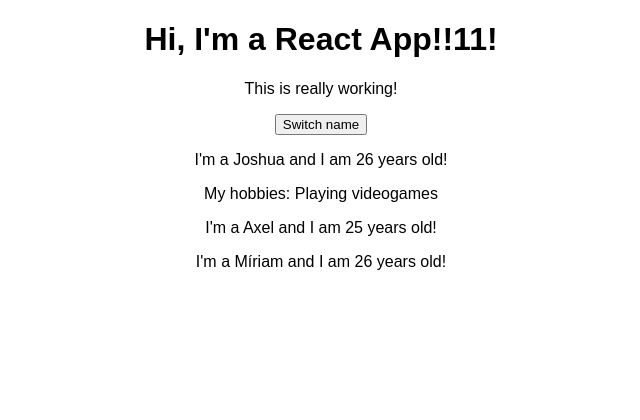
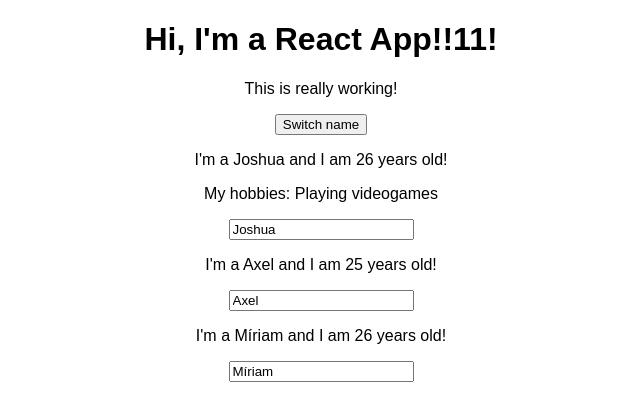
Before and after one commit to JoshMR94/react-complete-guide, a React (Create React App) app: page / in a window 1280 px wide. Shown: the top 420 px of the page, without its empty margins (319-959 px from the left). Built offline with nearby package versions, Linux system fonts and the light colour scheme.

Commit message:
Added two way data-binding

```diff
--- a/src/App.js
+++ b/src/App.js
@@ -13,14 +13,24 @@
         otherState: 'some other value'
     }
 
-    switchNameHandler = () => {
+    switchNameHandler = (newName) => {
         // console.log("Was clicked!");
         // DONT DO THIS:this.state.persons[0].name = "Maximiliano";
         this.setState({
             persons: [
-                { name: "Joshuamiliano", age: 26 },
+                { name: newName, age: 26 },
                 { name: "Axel", age: 25 },
                 { name: "Míriam", age:300 }
+            ]
+        });
+    }
+
+    nameChangeHandler = (event) => {
+        this.setState({
+            persons: [
+                { name: event.target.value, age: 26 },
+                { name: "Axel", age: 25 },
+                { name: "Míriam", age: 26 }
             ]
         });
     }
@@ -31,10 +41,18 @@
             <div className="App">
                 <h1>Hi, I'm a React App!!11!</h1>
                 <p>This is really working!</p>
-                <button onClick={this.switchNameHandler}>Switch name</button>
-                <Person name={this.state.persons[0].name} age={this.state.persons[0].age}>My hobbies: Playing videogames</Person>
-                <Person name={this.state.persons[1].name} age={this.state.persons[1].age}/>
-                <Person name={this.state.persons[2].name} age={this.state.persons[2].age}/>
+                <button onClick={this.switchNameHandler.bind(this, 'Joshuamiliano')}>Switch name</button>
+                <Person
+                    name={this.state.persons[0].name}
+                    age={this.state.persons[0].age}
+                    click={this.switchNameHandler.bind(this, '!!!!!!')}
+                    changed={this.nameChangeHandler}>My hobbies: Playing videogames</Person>
+                <Person
+                    name={this.state.persons[1].name}
+                    age={this.state.persons[1].age}/>
+                <Person
+                    name={this.state.persons[2].name}
+                    age={this.state.persons[2].age}/>
             </div>
         );
         //return React.createElement('div', {className: 'App'}, React.createElement('h1', null, 'Working'))
--- a/src/Person/Person.js
+++ b/src/Person/Person.js
@@ -3,8 +3,9 @@
 const Person = (props) => {
     return (
         <div>
-            <p>I'm a {props.name} and I am {props.age} years old!</p>
+            <p onClick={props.click}>I'm a {props.name} and I am {props.age} years old!</p>
             <p>{props.children}</p>
+            <input type="text" onChange={props.changed} value={props.name}/>
         </div>
     )
 }
```
